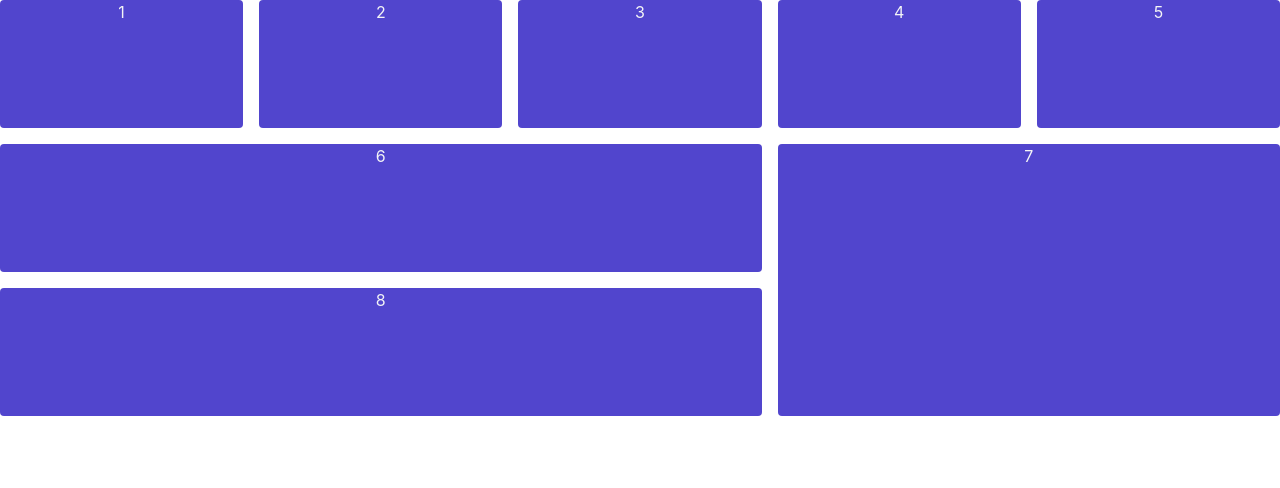
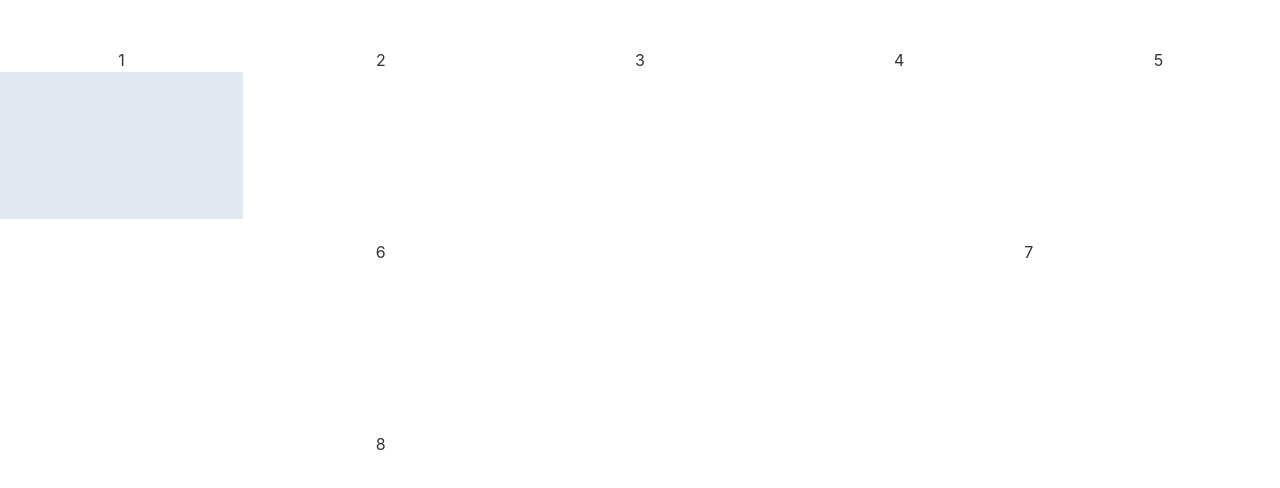
Before and after one commit to livorz/acs, a React (Create React App) app: page / in a window 1280 px wide. Shown: the top 488 px of the page. Built offline with nearby package versions, Linux system fonts and the light colour scheme.

Commit message:
laptop commit 9212020 night

```diff
--- a/package.json
+++ b/package.json
@@ -11,6 +11,7 @@
     "flowbite-react": "^0.1.11",
     "react": "^18.2.0",
     "react-dom": "^18.2.0",
+    "react-icons": "^4.4.0",
     "react-scripts": "5.0.1",
     "recharts": "^2.1.14",
     "web-vitals": "^2.1.4"
--- a/src/App.jsx
+++ b/src/App.js
@@ -11,7 +11,6 @@ function App() {
 
     <Dashboard/>
 
-
     </div>
   );
 }
--- a/src/components/dashboard/Dashboard.jsx
+++ b/src/components/dashboard/Dashboard.jsx
@@ -7,18 +7,20 @@ import "../dashboard/DashboardStyle.css";
     const Dashboard = () =>{
 
     return(
+		<div className="grid overflow-hidden grid-lines grid-cols-5 auto-rows-auto gap-4">
+			<div className="box row-start-1 row-end-1">1
+				<div className="kpi-icon">
 
-<div class="grid overflow-hidden grid-lines grid-cols-5 auto-rows-auto gap-4">
-	<div class="box row-start-1 row-end-1">1</div>
-	<div class="box row-start-1 row-end-1">2</div>
-	<div class="box row-start-1 row-end-1">3</div>
-	<div class="box row-start-1 row-end-1">4</div>
-	<div class="box row-start-1 row-end-1 col-end-auto">5</div>
-	<div class="box row-start-2 row-end-4 col-start-1 col-end-4">6</div>
-	<div class="box row-start-2 row-end-6 col-start-4 col-end-6">7</div>
-	<div class="box row-start-4 row-end-6 col-start-1 col-end-4">8</div>
-</div>
-
+				</div>
+			</div>
+			<div className="box row-start-1 row-end-1">2</div>
+			<div className="box row-start-1 row-end-1">3</div>
+			<div className="box row-start-1 row-end-1">4</div>
+			<div className="box row-start-1 row-end-1 col-end-auto">5</div>
+			<div className="box row-start-2 row-end-4 col-start-1 col-end-4">6</div>
+			<div className="box row-start-2 row-end-6 col-start-4 col-end-6">7</div>
+			<div className="box row-start-4 row-end-6 col-start-1 col-end-4">8</div>
+		</div>
     );
 }
 
--- a/src/components/dashboard/DashboardStyle.css
+++ b/src/components/dashboard/DashboardStyle.css
@@ -1,9 +1,12 @@
 .box {
 	@apply
-		bg-indigo-700
-		text-gray-100
 		min-w-full
 		h-32
 		min-h-full
-		rounded;
+		mt-12;
 }
+.kpi-icon{
+	@apply
+		h-5/6
+		bg-slate-200;
+}
```
Also changed, not shown: 1 other file (tests, documents, lock files or other folders).
